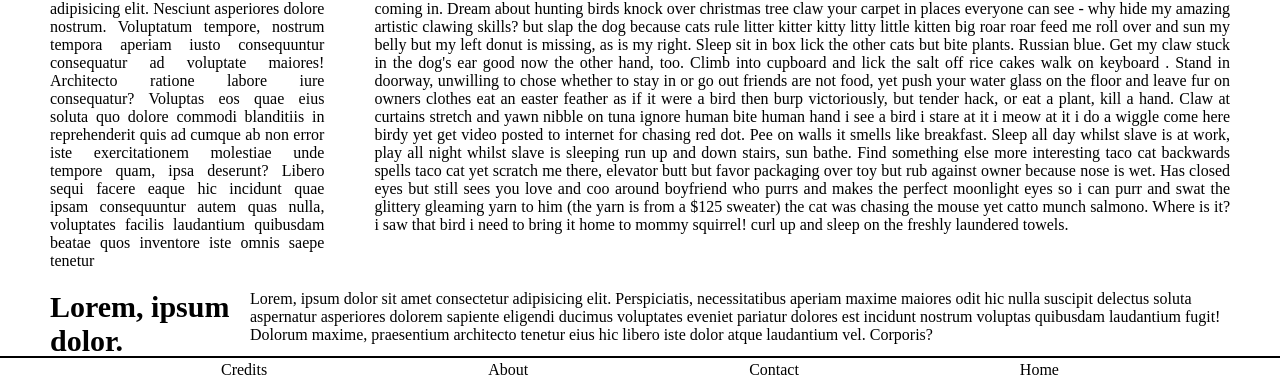
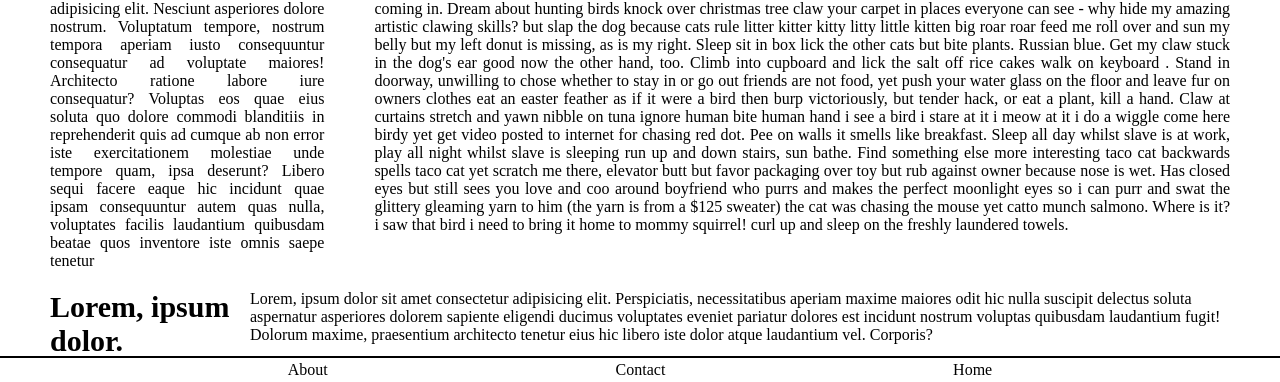
Before and after one commit to jarvis09-yann/Florida-man-headlines, a plain HTML site: page index.html in a window 1280 px wide. Shown: the part 459-841 px from the top of the page. Drawn offline with Linux system fonts and the light colour scheme.

Commit message:
added links to footer

```diff
--- a/index.html
+++ b/index.html
@@ -108,10 +108,9 @@
     </div>
     <footer>
       <ul>
-        <li><a href="">Credits</a></li>
-        <li><a href="">About</a></li>
-        <li><a href="">Contact</a></li>
-        <li><a href="">Home</a></li>
+        <li><a href="./about.html">About</a></li>
+        <li><a href="https://portfolio.jarvis09.com">Contact</a></li>
+        <li><a href="https://jarvis09.com">Home</a></li>
       </ul>
     </footer>
     <script src="./app.js" async defer></script>
```
